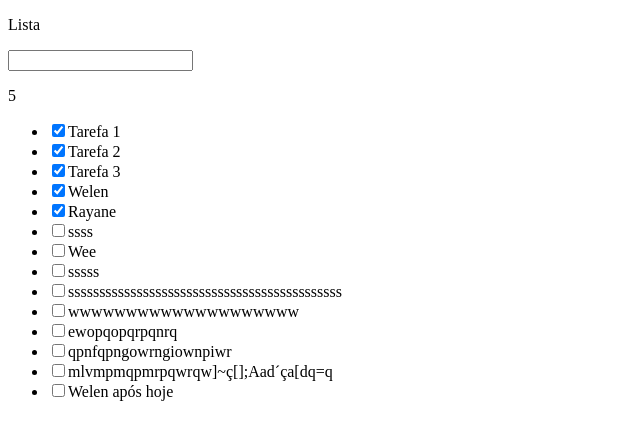
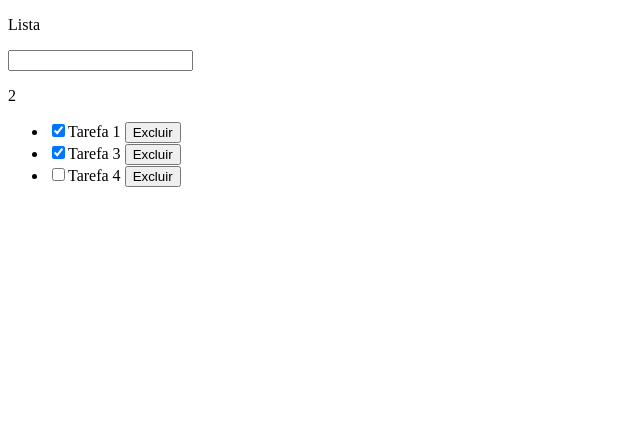
Before and after one commit to Welen1911/react_aulas, a React (Create React App) app: page /pagina-inicial in a window 1280 px wide. Shown: the top 440 px of the page, without its empty margins (0-640 px from the left). Built offline with nearby package versions, Linux system fonts and the light colour scheme; data requests are answered from the project's data file.

Commit message:
Projeto "quase" finalizado

```diff
--- a/mock/db.json
+++ b/mock/db.json
@@ -6,69 +6,14 @@
       "isComplete": true
     },
     {
-      "title": "Tarefa 2",
-      "id": 2,
-      "isComplete": true
-    },
-    {
       "title": "Tarefa 3",
       "isComplete": true,
       "id": 3
     },
     {
-      "title": "Welen",
-      "isComplete": true,
+      "title": "Tarefa 4",
+      "isComplete": false,
       "id": 4
-    },
-    {
-      "title": "Rayane",
-      "isComplete": true,
-      "id": 5
-    },
-    {
-      "title": "ssss",
-      "isComplete": false,
-      "id": 6
-    },
-    {
-      "title": "Wee",
-      "isComplete": false,
-      "id": 7
-    },
-    {
-      "title": "sssss",
-      "isComplete": false,
-      "id": 8
-    },
-    {
-      "title": "ssssssssssssssssssssssssssssssssssssssssssss",
-      "isComplete": false,
-      "id": 9
-    },
-    {
-      "title": "wwwwwwwwwwwwwwwwwwww",
-      "isComplete": false,
-      "id": 10
-    },
-    {
-      "title": "ewopqopqrpqnrq",
-      "isComplete": false,
-      "id": 11
-    },
-    {
-      "title": "qpnfqpngowrngiownpiwr",
-      "isComplete": false,
-      "id": 12
-    },
-    {
-      "title": "mlvmpmqpmrpqwrqw]~ç[];Aad´ça[dq=q",
-      "isComplete": false,
-      "id": 13
-    },
-    {
-      "title": "Welen após hoje",
-      "isComplete": false,
-      "id": 14
     }
   ]
 }
--- a/src/App/pages/dashBoard/DashBoard.tsx
+++ b/src/App/pages/dashBoard/DashBoard.tsx
@@ -44,6 +44,50 @@ export const DashBoard = () => {
         }
     }, [getLista])
 
+    const hadleToggleComplete = useCallback((id: number) => {
+
+        const tarefaUpdate = getLista.find((tarefa) => tarefa.id == id);
+        if (!tarefaUpdate) return ;
+
+        TarefaConstService.updateById(id, {
+            ...tarefaUpdate,
+            isComplete: !tarefaUpdate.isComplete
+        }).then((result) => {
+            if (result instanceof ApiException) {
+                alert(result.message);
+            } else {
+                setLista(oldLista => {
+                    return oldLista.map(oldListItem => {
+                        if (oldListItem.id == id) return result;
+
+                        return oldListItem;
+
+                    })
+
+
+                })
+            }
+        })
+
+
+
+
+    }, [getLista]);
+
+    const handleDelete = useCallback((id: number) => {
+        const tarefaDelete = getLista.find(tarefa => tarefa.id == id);
+        if (!tarefaDelete) return;
+
+        TarefaConstService.deleteById(id).then((result) => {
+            if (result instanceof ApiException) {
+                alert(result.message);
+            } else {
+                setLista(oldLista => {
+                    return oldLista.filter(oldListItem => oldListItem.id != id);
+                    })
+                }
+            })
+        }, [getLista])
     return (
         <div>
             <p>Lista</p>
@@ -55,28 +99,12 @@ export const DashBoard = () => {
             <ul>
                 {getLista.map((ListItem) => {
                     return (
-                        <li key={ListItem.id}><input checked={ListItem.isComplete} type="checkbox" onChange={() => {
+                        <li key={ListItem.id}><input checked={ListItem.isComplete} type="checkbox"
+                        onChange={() => {
 
-                            setLista(oldLista => {
-                                return oldLista.map(oldListItem => {
-                                    TarefaConstService.updateById(oldListItem.id,oldListItem).then((result) => {
-                                        if (result instanceof ApiException) {
-                                            alert(result.message);
-                                        }
-                                        });
-                                    const newSelected = oldListItem.title === ListItem.title ? !oldListItem.isComplete : oldListItem.isComplete;
+                            hadleToggleComplete(ListItem.id);
 
-                                    return {
-                                        ...oldListItem,
-                                        isComplete: newSelected
-                                    }
-
-                                })
-
-
-                            })
-
-                        }} />{ListItem.title}</li>
+                        }} />{ListItem.title}  <button onClick={() => handleDelete(ListItem.id)}>Excluir</button></li>
                     );
                 })}
             </ul>
```
